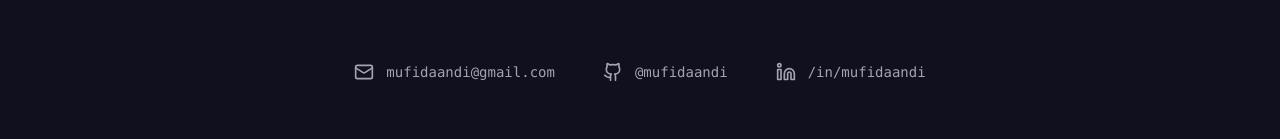
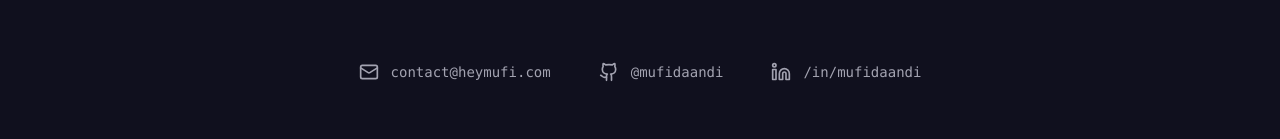
Before and after one commit to mufidaandi/modernized-portfolio, a Next.js app: page / in a window 1280 px wide. Shown: the part 5420-5559 px from the top of the page. Built offline with nearby package versions, Linux system fonts and the light colour scheme; no server answers.

Commit message:
fix: update email address to new contact email and resume file name

```diff
--- a/src/components/Contact.tsx
+++ b/src/components/Contact.tsx
@@ -51,9 +51,9 @@ export default function Contact() {
   const contactLinks = [
     {
       name: "Email",
-      href: "mailto:mufidaandi@gmail.com",
+      href: "mailto:contact@heymufi.com",
       icon: Mail,
-      label: "mufidaandi@gmail.com",
+      label: "contact@heymufi.com",
       color: "hover:text-red-400",
     },
     {
@@ -312,7 +312,7 @@ export default function Contact() {
                     ? "Visit Mufida's GitHub profile at github.com/mufidaandi"
                     : link.name === "LinkedIn"
                       ? "Connect with Mufida on LinkedIn at linkedin.com/in/mufidaandi"
-                      : "Email Mufida at mufidaandi@gmail.com"
+                      : "Email Mufida at contact@heymufi.com"
                 }
               >
                 <link.icon className="h-5 w-5" />
--- a/src/components/Footer.tsx
+++ b/src/components/Footer.tsx
@@ -20,7 +20,7 @@ export default function Footer() {
     },
     {
       name: "Email",
-      href: "mailto:mufidaandi@gmail.com",
+      href: "mailto:contact@heymufi.com",
       icon: Mail,
     },
   ];
@@ -70,7 +70,7 @@ export default function Footer() {
                     ? "Visit Mufida's GitHub profile"
                     : link.name === "LinkedIn"
                       ? "Connect with Mufida on LinkedIn"
-                      : "Email Mufida at mufidaandi@gmail.com"
+                      : "Email Mufida at contact@heymufi.com"
                 }
               >
                 <link.icon className="h-5 w-5" />
--- a/src/components/Hero.tsx
+++ b/src/components/Hero.tsx
@@ -152,8 +152,8 @@ export default function Hero() {
             asChild
           >
             <a
-              href="mailto:mufidaandi@gmail.com"
-              aria-label="Email Mufida at mufidaandi@gmail.com"
+              href="mailto:contact@heymufi.com"
+              aria-label="Email Mufida at contact@heymufi.com"
             >
               <Mail className="h-5 w-5" />
             </a>
--- a/src/components/Navbar.tsx
+++ b/src/components/Navbar.tsx
@@ -276,8 +276,8 @@ export default function Navbar() {
             <motion.button
               onClick={() => {
                 const link = document.createElement("a");
-                link.href = "/resume.pdf";
-                link.download = "Mufida_Resume.pdf";
+                link.href = "/Mufida_Resume_2026.pdf";
+                link.download = "Mufida_Resume_2026.pdf";
                 link.click();
               }}
               onMouseEnter={() => setHoveredItem("Resume")}
```
